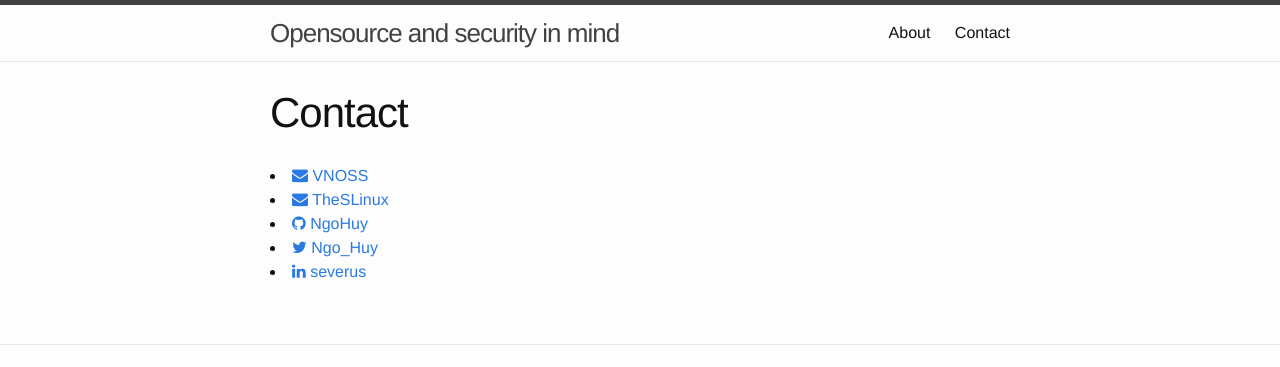
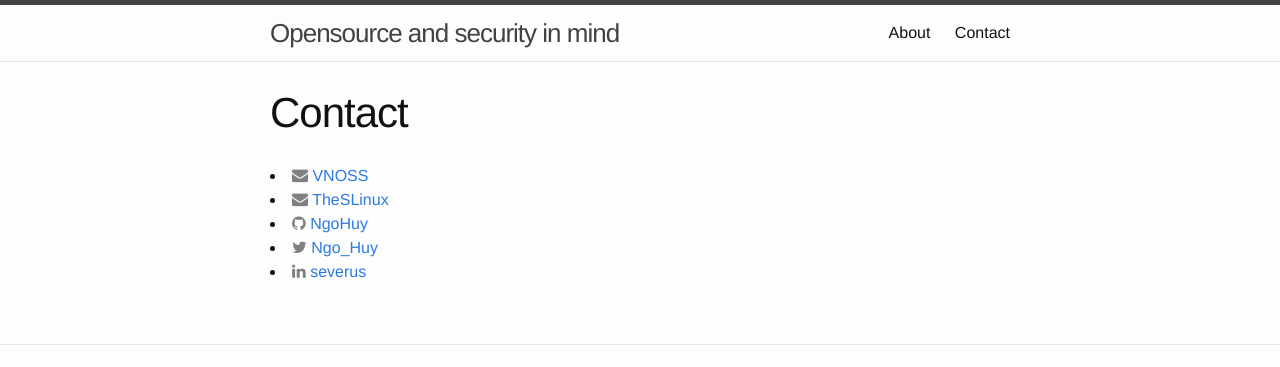
Before and after one commit to NgoHuy/NgoHuy.github.io, a Jekyll site: the page built from contact.md, in a window 1280 px wide. Shown: the top 367 px of the page. Built offline with Jekyll 4.4.1, drawn with Linux system fonts in a browser that asks for light colours; nearby versions of some CDN libraries.

Commit message:
Change color of icons in contact.md

```diff
--- a/contact.md
+++ b/contact.md
@@ -6,21 +6,21 @@ permalink: /contact/
 
 <li>
   <a href="mailto:huynhok.uit@vnoss.org">
-    <i class="fa fa-envelope"></i> VNOSS
+    <i class="fa fa-envelope color" style="color:grey"></i> VNOSS
   </a>
 </li>
 
 
 <li>
   <a href="mailto:severus@theslinux.org">
-    <i class="fa fa-envelope"></i> TheSLinux
+    <i class="fa fa-envelope" style="color:grey"></i> TheSLinux
   </a>
 </li>
 
 {% if site.github_username %}
   <li>
     <a target="_blank" href="https://github.com/{{ site.github_username }}">
-      <i class="fa fa-github"></i> NgoHuy
+      <i class="fa fa-github" style="color:grey"></i> NgoHuy
     </a>
   </li>
 {% endif %}
@@ -28,7 +28,7 @@ permalink: /contact/
 {% if site.twitter_username %}
   <li>
     <a target="_blank" href="https://twitter.com/{{ site.twitter_username }}">
-      <i class="fa fa-twitter"></i> Ngo_Huy
+      <i class="fa fa-twitter" style="color:grey"></i> Ngo_Huy
     </a>
   </li>
 {% endif %}
@@ -36,7 +36,7 @@ permalink: /contact/
 {% if site.linkedin_username %}
   <li>
     <a target="_blank" href="https://vn.linkedin.com/in/{{ site.linkedin_username }}">
-      <i class="fa fa-linkedin"></i> severus
+      <i class="fa fa-linkedin" style="color:grey"></i> severus
     </a>
   </li>
 {% endif %}
```
